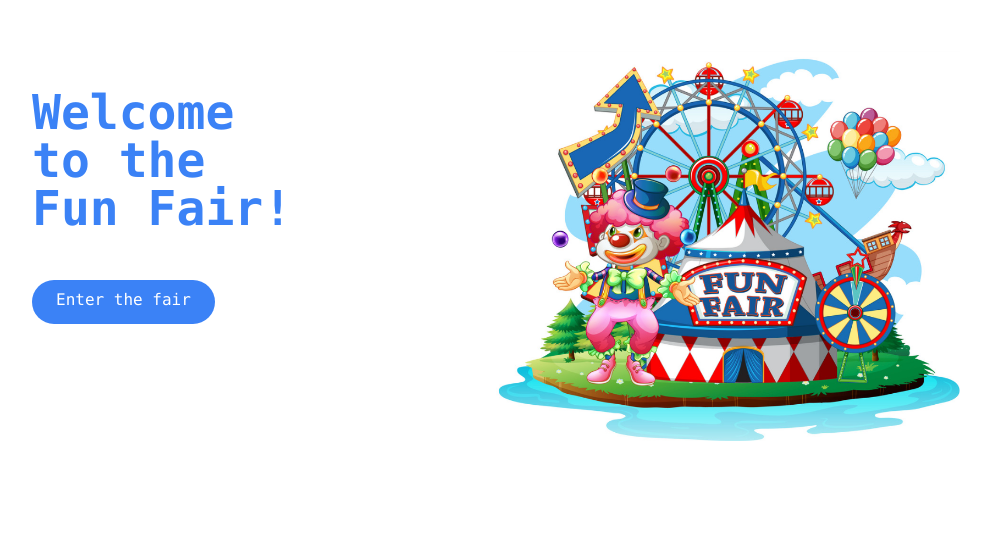
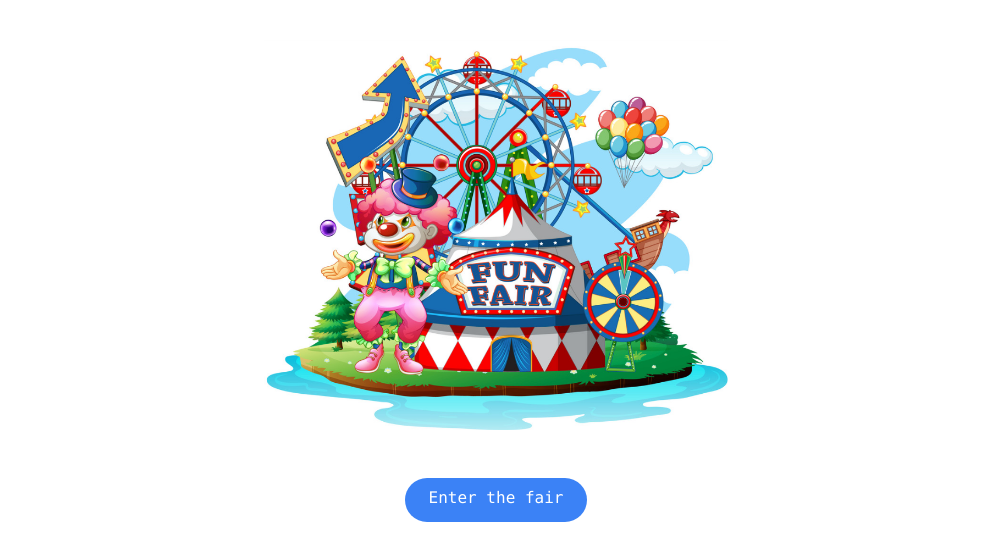
Before and after one commit to Meg-Div/ItsACircus, a website: page index.html in a window 1280 px wide. Shown: the whole page, without its empty margins (144-1135 px from the left). Drawn offline with Linux system fonts and the light colour scheme.

Commit message:
Project updates

```diff
--- a/app.js
+++ b/app.js
@@ -16,8 +16,10 @@ const getAge = async () => {
   const json = await oneData.json();
 
   //clears out picture
+  /*
   const magic = document.querySelector("#magic");
   magic.src = "";
+  */
 
   //logic for if a name is not entered
   if (json.age === null) {
@@ -28,12 +30,14 @@ const getAge = async () => {
   }
 
   //updates image
+  /*
   let contain = document.querySelector("#container");
   const d = document.createElement("div");
   const image = document.createElement("img");
   image.classList = "max-w-full h-auto";
   image.src = `magician.png`;
   contain.append(image);
+  */
 
   setTimeout(() => {
     one.innerHTML = `Would you like your fortune told?  `;
--- a/index.html
+++ b/index.html
@@ -9,18 +9,18 @@
   </head>
   <body>
       <!-- flex container -->
-      <div class="container flex flex-col-reverse md:flex-row items-center px-6 mx-auto mt-10 space-y-0 md:space-y-0">
+      <div class="container flex flex-col-reverse items-center px-6 mx-auto mt-10 space-y-0 md:space-y-0">
+
         <!-- left item -->
-        <div class="flex flex-col mb-32 space-y-12 text-center md:w-1/2">
-          <h2 class="max-w-md text-4xl font-mono font-bold text-blue-500 md:text-5xl md:text-left">
-            <br> Welcome <br> to the <br> Fun Fair!
+        <div class="flex flex-col-reverse mb-32 space-y-12 text-center md:w-1/2">
+          <h2 class="flex justify-center md:justify-center max-w-lg text-4xl font-mono font-bold text-blue-500 md:text-5xl md:text-left">
           </h2>
-          <div class="flex justify-center md:justify-start">
+          <div class="flex justify-center md:justify-center">
             <a href="guess.html" class="p-3 px-6 pt-2 text-white bg-blue-500 rounded-full baseline hover:bg-blue-700 font-mono">Enter the fair</a>
           </div>
         </div>
         <!-- image -->
-        <div class="md:w-1/2">
+        <div class="w-1/2">
           <img src="circus2.png" alt="">
         </div>
       </div>
```
Also changed, not shown: age.html (+5 -4 lines), guess.html (+3 -3 lines), css/main.css.
